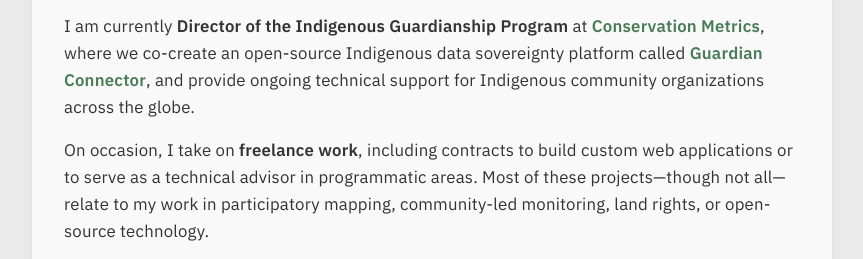
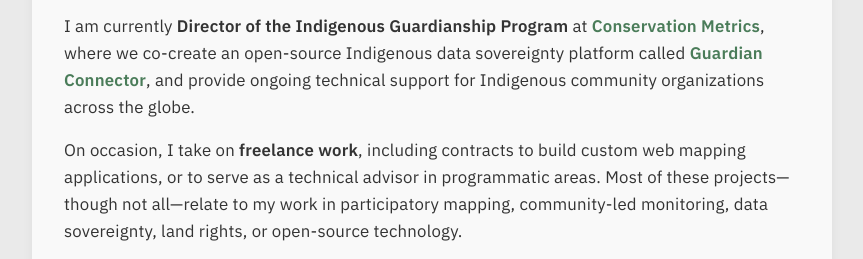
Before and after one commit to rudokemper/rudokemper.github.io, a website: page index.html in a window 1280 px wide. Shown: the part 1180-1439 px from the top of the page, without its empty margins (208-1071 px from the left). Drawn offline with Linux system fonts and the light colour scheme.

Commit message:
Minor copy edits

```diff
--- a/index.html
+++ b/index.html
@@ -117,16 +117,16 @@
       </p>
       <p>
         On occasion, I take on <strong>freelance work</strong>, including contracts to build custom
-        web applications or to serve as a technical advisor in programmatic areas. Most of these
-        projects—though not all—relate to my work in participatory mapping, community-led
-        monitoring, land rights, or open-source technology.
+        web mapping applications, or to serve as a technical advisor in programmatic areas. Most of
+        these projects—though not all—relate to my work in participatory mapping, community-led
+        monitoring, data sovereignty, land rights, or open-source technology.
       </p>
       <p>
         I have participated in <strong>speaking engagements</strong> at conferences such as
         <abbr title="CSV Conference">csv,conf</abbr>,
         <abbr title="Decentralized Web Camp">DWeb Camp</abbr>,
         <abbr title="Free and Open Source Software for Geospatial">FOSS4G</abbr>, Land & Carbon
-        Summit, Land Dialogues, <abbr title="Mozilla Festival">MozFest</abbr>,
+        Summit, <abbr title="Mozilla Festival">MozFest</abbr>,
         <abbr title="North American Cartographic Information Society">NACIS</abbr>, SatSummit,
         Social Science Foo Camp, RightsCon, and Unfinished: Live. I've also presented at global
         forums including the
```
